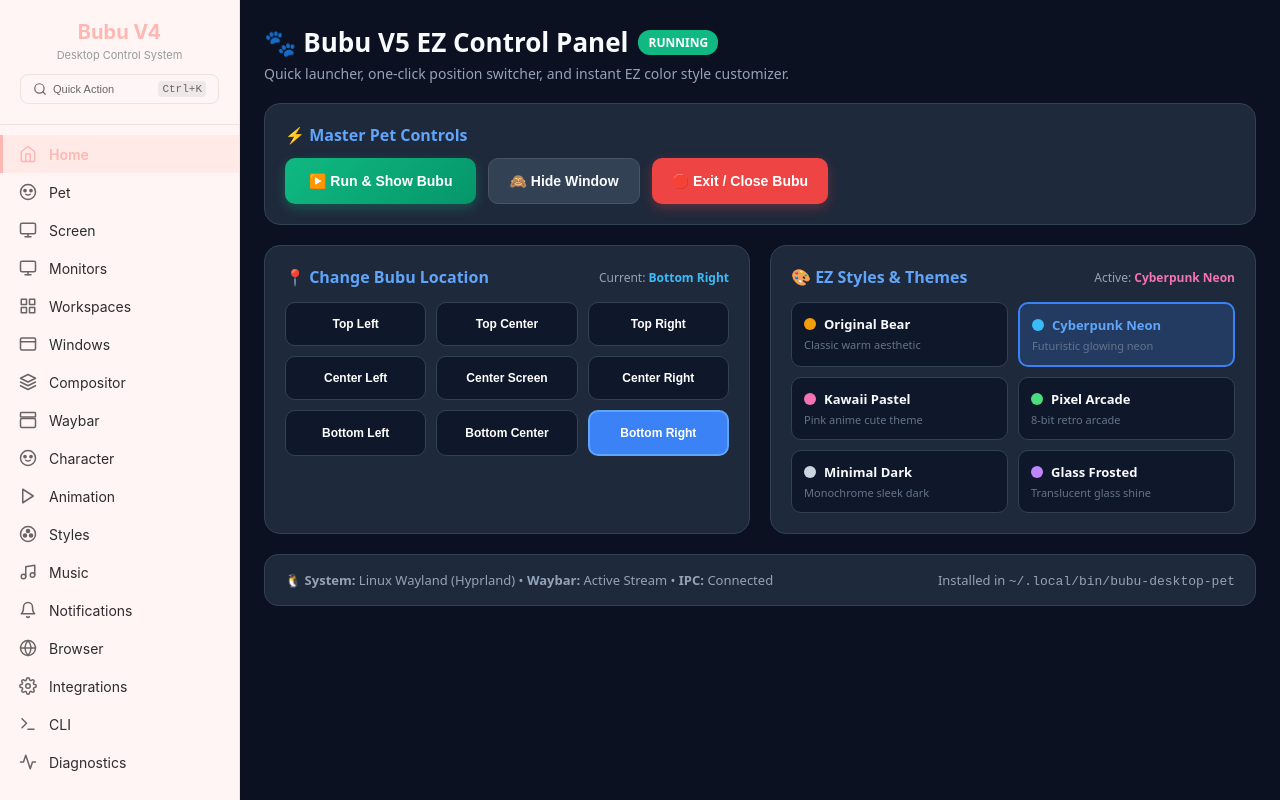
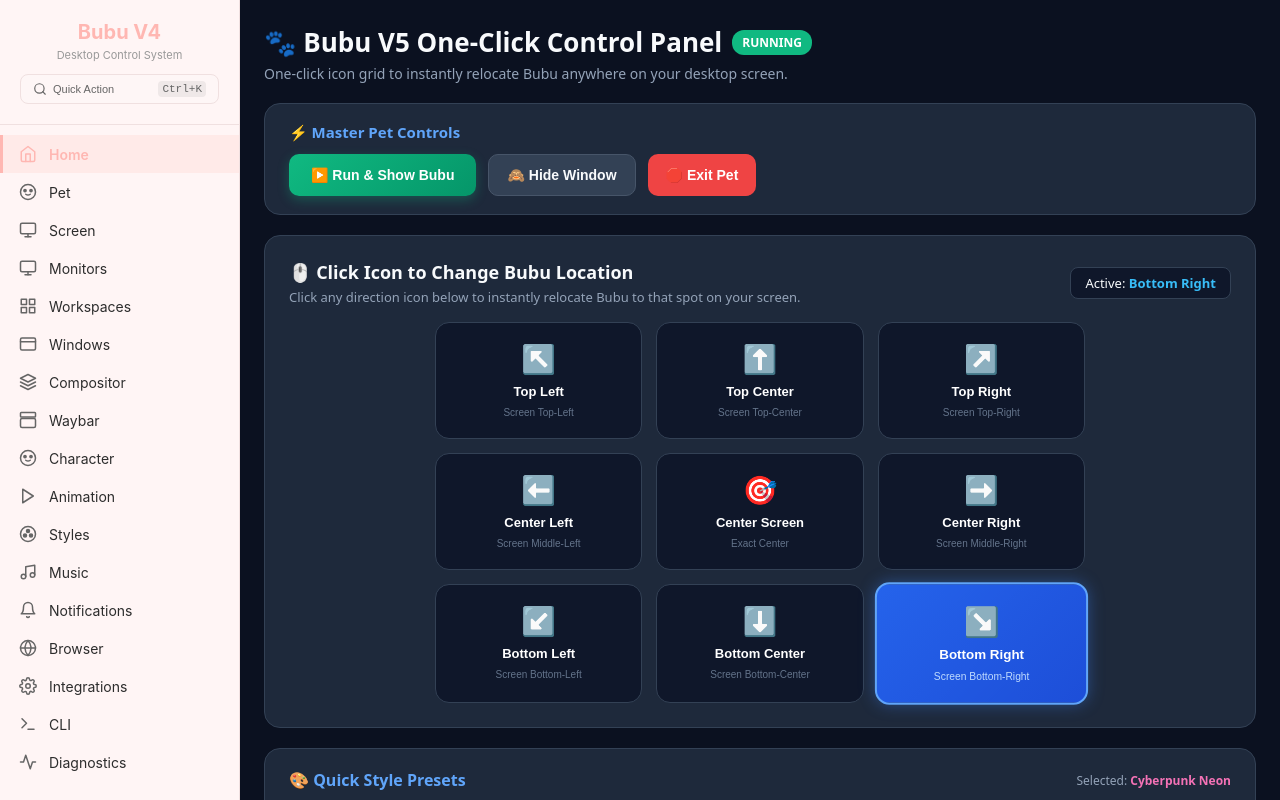
Before and after one commit to Ratanazen/Bubu, a React (Vite) app in the folder apps/control-center/: page / in a window 1280 px wide. Built offline with nearby package versions, Linux system fonts and the light colour scheme.

Commit message:
feat(panel): replace drag map with 1-click icon location selector grid

```diff
--- a/apps/control-center/src/pages/HomeDashboard.tsx
+++ b/apps/control-center/src/pages/HomeDashboard.tsx
@@ -3,7 +3,7 @@ import React, { useState } from 'react';
 export default function HomeDashboard() {
     const [bubuStatus, setBubuStatus] = useState<'running' | 'hidden' | 'stopped'>('running');
     const [currentStyle, setCurrentStyle] = useState('Cyberpunk Neon');
-    const [currentAnchor, setCurrentAnchor] = useState('Bottom Right');
+    const [currentLocation, setCurrentLocation] = useState('Bottom Right');
     const [statusMsg, setStatusMsg] = useState<string | null>(null);
 
     const triggerAction = (msg: string, stateUpdate?: () => void) => {
@@ -24,32 +24,44 @@ export default function HomeDashboard() {
         triggerAction('🛑 Bubu Desktop Pet Terminated cleanly.', () => setBubuStatus('stopped'));
     };
 
-    const handleMoveLocation = (locName: string) => {
-        setCurrentAnchor(locName);
-        triggerAction(`📍 Bubu smoothly moved to: ${locName}`);
+    const handleLocationClick = (locName: string) => {
+        setCurrentLocation(locName);
+        triggerAction(`📍 Click moved Bubu to: ${locName}`);
     };
 
     const handleQuickStyle = (styleName: string) => {
         setCurrentStyle(styleName);
-        triggerAction(`🎨 EZ Style applied: ${styleName}`);
+        triggerAction(`🎨 Applied Style: ${styleName}`);
     };
 
+    const locations = [
+        { name: 'Top Left', icon: '↖️', desc: 'Screen Top-Left' },
+        { name: 'Top Center', icon: '⬆️', desc: 'Screen Top-Center' },
+        { name: 'Top Right', icon: '↗️', desc: 'Screen Top-Right' },
+        { name: 'Center Left', icon: '⬅️', desc: 'Screen Middle-Left' },
+        { name: 'Center Screen', icon: '🎯', desc: 'Exact Center' },
+        { name: 'Center Right', icon: '➡️', desc: 'Screen Middle-Right' },
+        { name: 'Bottom Left', icon: '↙️', desc: 'Screen Bottom-Left' },
+        { name: 'Bottom Center', icon: '⬇️', desc: 'Screen Bottom-Center' },
+        { name: 'Bottom Right', icon: '↘️', desc: 'Screen Bottom-Right' }
+    ];
+
     const ezStyles = [
-        { name: 'Original Bear', color: '#f59e0b', bg: '#78350f', desc: 'Classic warm aesthetic' },
-        { name: 'Cyberpunk Neon', color: '#38bdf8', bg: '#0369a1', desc: 'Futuristic glowing neon' },
-        { name: 'Kawaii Pastel', color: '#f472b6', bg: '#831843', desc: 'Pink anime cute theme' },
-        { name: 'Pixel Arcade', color: '#4ade80', bg: '#14532d', desc: '8-bit retro arcade' },
-        { name: 'Minimal Dark', color: '#cbd5e1', bg: '#1e293b', desc: 'Monochrome sleek dark' },
-        { name: 'Glass Frosted', color: '#c084fc', bg: '#581c87', desc: 'Translucent glass shine' }
+        { name: 'Original Bear', color: '#f59e0b', desc: 'Classic warm aesthetic' },
+        { name: 'Cyberpunk Neon', color: '#38bdf8', desc: 'Futuristic glowing neon' },
+        { name: 'Kawaii Pastel', color: '#f472b6', desc: 'Pink anime cute theme' },
+        { name: 'Pixel Arcade', color: '#4ade80', desc: '8-bit retro arcade' },
+        { name: 'Minimal Dark', color: '#cbd5e1', desc: 'Monochrome sleek dark' },
+        { name: 'Glass Frosted', color: '#c084fc', desc: 'Translucent glass shine' }
     ];
 
     return (
-        <div style={{ padding: '24px', color: '#f8fafc', maxWidth: '1200px', margin: '0 auto', fontFamily: 'system-ui, -apple-system, sans-serif' }}>
+        <div style={{ padding: '24px', color: '#f8fafc', maxWidth: '1100px', margin: '0 auto', fontFamily: 'system-ui, -apple-system, sans-serif' }}>
             {/* Header with Live Status Notification */}
             <div style={{ display: 'flex', justifyContent: 'space-between', alignItems: 'center', marginBottom: '20px' }}>
                 <div>
                     <h1 style={{ margin: 0, fontSize: '26px', display: 'flex', alignItems: 'center', gap: '10px' }}>
-                        🐾 Bubu V5 EZ Control Panel
+                        🐾 Bubu V5 One-Click Control Panel
                         <span style={{
                             fontSize: '12px',
                             background: bubuStatus === 'running' ? '#10b981' : bubuStatus === 'hidden' ? '#f59e0b' : '#ef4444',
@@ -63,7 +75,7 @@ export default function HomeDashboard() {
                         </span>
                     </h1>
                     <p style={{ color: '#94a3b8', margin: '4px 0 0 0', fontSize: '14px' }}>
-                        Quick launcher, one-click position switcher, and instant EZ color style customizer.
+                        One-click icon grid to instantly relocate Bubu anywhere on your desktop screen.
                     </p>
                 </div>
                 {statusMsg && (
@@ -73,9 +85,9 @@ export default function HomeDashboard() {
                 )}
             </div>
 
-            {/* 1. MASTER POWER & VISIBILITY CONTROLS */}
-            <div style={{ background: '#1e293b', padding: '20px', borderRadius: '16px', border: '1px solid #334155', marginBottom: '20px' }}>
-                <h3 style={{ margin: '0 0 12px 0', fontSize: '16px', color: '#60a5fa' }}>⚡ Master Pet Controls</h3>
+            {/* 1. MASTER POWER CONTROLS */}
+            <div style={{ background: '#1e293b', padding: '18px 24px', borderRadius: '16px', border: '1px solid #334155', marginBottom: '20px' }}>
+                <h3 style={{ margin: '0 0 12px 0', fontSize: '15px', color: '#60a5fa' }}>⚡ Master Pet Controls</h3>
                 <div style={{ display: 'flex', flexWrap: 'wrap', gap: '12px' }}>
                     <button
                         onClick={handleRunShow}
@@ -83,7 +95,7 @@ export default function HomeDashboard() {
                             background: 'linear-gradient(135deg, #10b981, #059669)',
                             color: '#fff',
                             border: 'none',
-                            padding: '14px 24px',
+                            padding: '12px 22px',
                             borderRadius: '10px',
                             fontWeight: 'bold',
                             fontSize: '14px',
@@ -102,7 +114,7 @@ export default function HomeDashboard() {
                             background: '#334155',
                             color: '#f8fafc',
                             border: '1px solid #475569',
-                            padding: '14px 20px',
+                            padding: '12px 18px',
                             borderRadius: '10px',
                             fontWeight: 'bold',
                             fontSize: '14px',
@@ -117,60 +129,68 @@ export default function HomeDashboard() {
                             background: '#ef4444',
                             color: '#fff',
                             border: 'none',
-                            padding: '14px 20px',
+                            padding: '12px 18px',
                             borderRadius: '10px',
                             fontWeight: 'bold',
                             fontSize: '14px',
-                            cursor: 'pointer',
-                            boxShadow: '0 4px 12px rgba(239, 68, 68, 0.3)'
+                            cursor: 'pointer'
                         }}>
-                        🛑 Exit / Close Bubu
+                        🛑 Exit Pet
                     </button>
                 </div>
             </div>
 
-            <div style={{ display: 'grid', gridTemplateColumns: '1fr 1fr', gap: '20px', marginBottom: '20px' }}>
-                {/* 2. EZ POSITION & LOCATION SWITCHER */}
-                <div style={{ background: '#1e293b', padding: '20px', borderRadius: '16px', border: '1px solid #334155' }}>
-                    <div style={{ display: 'flex', justifyContent: 'space-between', alignItems: 'center', marginBottom: '14px' }}>
-                        <h3 style={{ margin: 0, fontSize: '16px', color: '#60a5fa' }}>📍 Change Bubu Location</h3>
-                        <span style={{ fontSize: '12px', color: '#94a3b8' }}>Current: <strong style={{ color: '#38bdf8' }}>{currentAnchor}</strong></span>
+            {/* 2. ONE-CLICK ICON LOCATION SELECTOR */}
+            <div style={{ background: '#1e293b', padding: '24px', borderRadius: '16px', border: '1px solid #334155', marginBottom: '20px' }}>
+                <div style={{ display: 'flex', justifyContent: 'space-between', alignItems: 'center', marginBottom: '16px' }}>
+                    <div>
+                        <h2 style={{ margin: 0, fontSize: '18px', color: '#f8fafc' }}>🖱️ Click Icon to Change Bubu Location</h2>
+                        <p style={{ margin: '4px 0 0 0', fontSize: '13px', color: '#94a3b8' }}>Click any direction icon below to instantly relocate Bubu to that spot on your screen.</p>
                     </div>
-
-                    <div style={{ display: 'grid', gridTemplateColumns: 'repeat(3, 1fr)', gap: '10px' }}>
-                        {[
-                            'Top Left', 'Top Center', 'Top Right',
-                            'Center Left', 'Center Screen', 'Center Right',
-                            'Bottom Left', 'Bottom Center', 'Bottom Right'
-                        ].map(pos => (
-                            <button
-                                key={pos}
-                                onClick={() => handleMoveLocation(pos)}
-                                style={{
-                                    padding: '14px 8px',
-                                    background: currentAnchor === pos ? '#3b82f6' : '#0f172a',
-                                    color: '#fff',
-                                    border: currentAnchor === pos ? '2px solid #60a5fa' : '1px solid #334155',
-                                    borderRadius: '10px',
-                                    fontWeight: 'bold',
-                                    fontSize: '12px',
-                                    cursor: 'pointer',
-                                    transition: 'all 0.15s'
-                                }}>
-                                {pos}
-                            </button>
-                        ))}
+                    <div style={{ background: '#0f172a', padding: '6px 14px', borderRadius: '8px', border: '1px solid #334155', fontSize: '13px' }}>
+                        Active: <strong style={{ color: '#38bdf8' }}>{currentLocation}</strong>
                     </div>
                 </div>
 
-                {/* 3. EZ STYLES & COLOR THEMES */}
-                <div style={{ background: '#1e293b', padding: '20px', borderRadius: '16px', border: '1px solid #334155' }}>
-                    <div style={{ display: 'flex', justifyContent: 'space-between', alignItems: 'center', marginBottom: '14px' }}>
-                        <h3 style={{ margin: 0, fontSize: '16px', color: '#60a5fa' }}>🎨 EZ Styles & Themes</h3>
-                        <span style={{ fontSize: '12px', color: '#94a3b8' }}>Active: <strong style={{ color: '#f472b6' }}>{currentStyle}</strong></span>
+                <div style={{ display: 'grid', gridTemplateColumns: 'repeat(3, 1fr)', gap: '14px', maxWidth: '650px', margin: '0 auto' }}>
+                    {locations.map(loc => {
+                        const isSelected = currentLocation === loc.name;
+                        return (
+                            <button
+                                key={loc.name}
+                                onClick={() => handleLocationClick(loc.name)}
+                                style={{
+                                    padding: '20px 10px',
+                                    background: isSelected ? 'linear-gradient(135deg, #2563eb, #1d4ed8)' : '#0f172a',
+                                    color: '#fff',
+                                    border: isSelected ? '2px solid #60a5fa' : '1px solid #334155',
+                                    borderRadius: '14px',
+                                    cursor: 'pointer',
+                                    display: 'flex',
+                                    flexDirection: 'column',
+                                    alignItems: 'center',
+                                    gap: '8px',
+                                    transition: 'all 0.15s ease',
+                                    transform: isSelected ? 'scale(1.03)' : 'scale(1)',
+                                    boxShadow: isSelected ? '0 0 16px rgba(59, 130, 246, 0.4)' : 'none'
+                                }}>
+                                <span style={{ fontSize: '28px' }}>{loc.icon}</span>
+                                <span style={{ fontWeight: 'bold', fontSize: '13px' }}>{loc.name}</span>
+                                <span style={{ fontSize: '10px', color: isSelected ? '#bfdbfe' : '#64748b' }}>{loc.desc}</span>
+                            </button>
+                        );
+                    })}
+                </div>
             </div>
 
-                    <div style={{ display: 'grid', gridTemplateColumns: 'repeat(2, 1fr)', gap: '10px' }}>
+            {/* 3. EZ STYLES PALETTE */}
+            <div style={{ background: '#1e293b', padding: '20px 24px', borderRadius: '16px', border: '1px solid #334155' }}>
+                <div style={{ display: 'flex', justifyContent: 'space-between', alignItems: 'center', marginBottom: '14px' }}>
+                    <h3 style={{ margin: 0, fontSize: '16px', color: '#60a5fa' }}>🎨 Quick Style Presets</h3>
+                    <span style={{ fontSize: '12px', color: '#94a3b8' }}>Selected: <strong style={{ color: '#f472b6' }}>{currentStyle}</strong></span>
+                </div>
+
+                <div style={{ display: 'grid', gridTemplateColumns: 'repeat(auto-fit, minmax(160px, 1fr))', gap: '10px' }}>
                     {ezStyles.map(st => (
                         <div
                             key={st.name}
@@ -184,7 +204,7 @@ export default function HomeDashboard() {
                                 transition: 'all 0.15s'
                             }}>
                             <div style={{ display: 'flex', alignItems: 'center', gap: '8px' }}>
-                                    <span style={{ display: 'inline-block', width: '12px', height: '12px', borderRadius: '50%', background: st.color }}></span>
+                                <span style={{ display: 'inline-block', width: '10px', height: '10px', borderRadius: '50%', background: st.color }}></span>
                                 <strong style={{ fontSize: '13px', color: currentStyle === st.name ? '#60a5fa' : '#f8fafc' }}>{st.name}</strong>
                             </div>
                             <div style={{ fontSize: '11px', color: '#64748b', marginTop: '4px' }}>{st.desc}</div>
@@ -193,12 +213,5 @@ export default function HomeDashboard() {
                 </div>
             </div>
         </div>
-
-            {/* 4. SYSTEM INFO & WAYLAND/HYPRLAND INTEGRATION */}
-            <div style={{ background: '#1e293b', padding: '16px 20px', borderRadius: '14px', border: '1px solid #334155', display: 'flex', justifyContent: 'space-between', alignItems: 'center', fontSize: '13px', color: '#94a3b8' }}>
-                <div>🐧 <strong>System:</strong> Linux Wayland (Hyprland) • <strong>Waybar:</strong> Active Stream • <strong>IPC:</strong> Connected</div>
-                <div>Installed in <code>~/.local/bin/bubu-desktop-pet</code></div>
-            </div>
-        </div>
     );
 }
```
Lines whose indentation alone changed are shown as unchanged.
